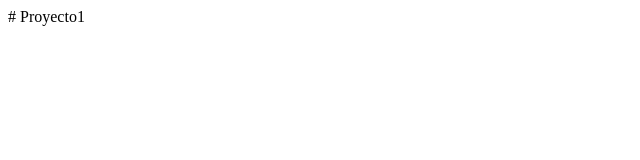
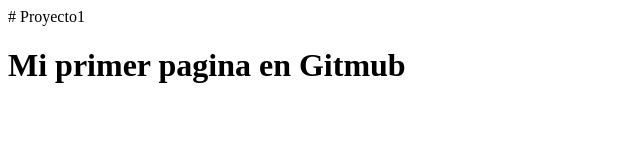
Before and after one commit to KnightLeonardo/Kni, a plain HTML site: page index.html in a window 1280 px wide. Shown: the whole page, without its empty margins (0-640 px from the left). Drawn offline with Linux system fonts and the light colour scheme.

Commit message:
Update index.html

```diff
--- a/index.html
+++ b/index.html
@@ -2,6 +2,6 @@
 <hml>
 </head>
 <body>
-<Mi primer pagina en Gitmub>
+  <h1>Mi primer pagina en Gitmub</h1>
 </body>
 </html>
```
